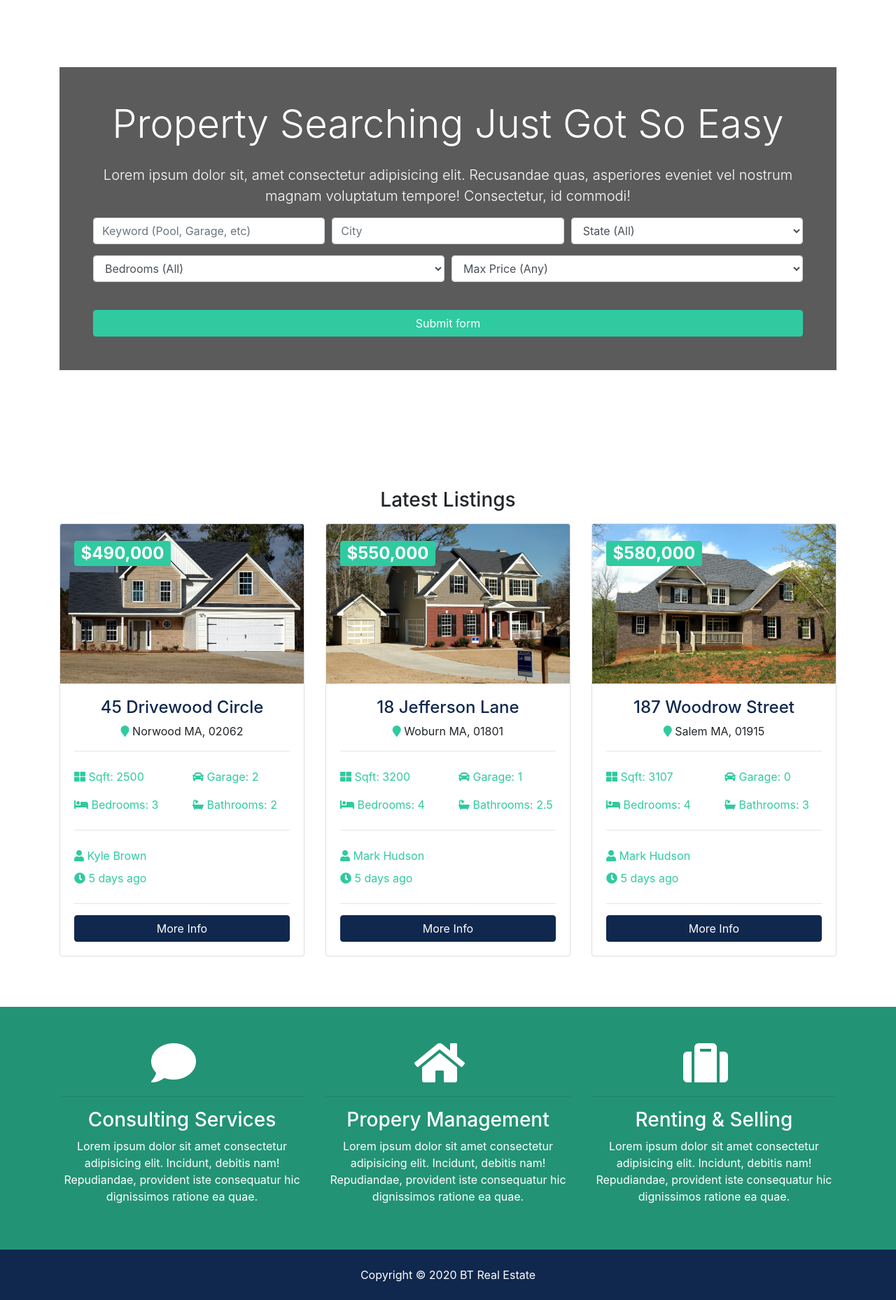
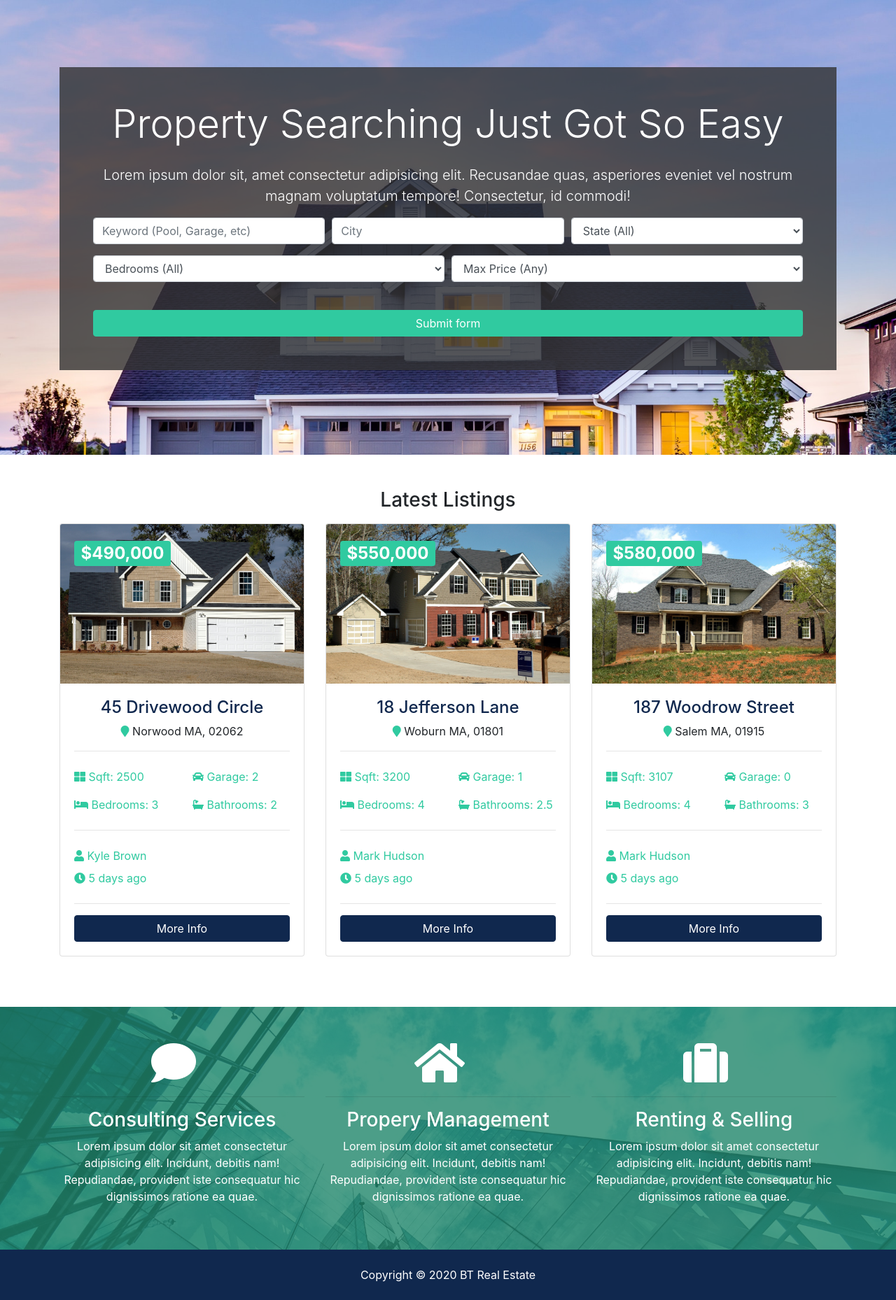
Before and after one commit to CodeSpacePlus/btre_project, a Django app: template templates/pages/index.html in a window 1280 px wide. Shown: the part 128-1986 px from the top of the page at 70% size. Run offline with Django 3.2, Linux system fonts and the light colour scheme; the template is opened without the code that fills it, so the values that code supplies are empty; some libraries are stand-ins or nearby versions.

Commit message:
Fixed problem with images not loading from style.css

```diff
--- a/btre/static/css/style.css
+++ b/btre/static/css/style.css
@@ -20,7 +20,11 @@ img {
 }
 
 #showcase {
-  background-image: url(../img/showcase.jpg) no-repeat top center fixed/cover;
+  background-size: cover;
+  background-repeat: no-repeat;
+  background-position: top center;
+  background-image: url(../img/showcase.jpg);
+  background-attachment: fixed;
   position: relative;
   min-height: 650px;
   color: #fff;
@@ -42,7 +46,11 @@ img {
 }
 
 #services {
-  background-image: url(../img/building.jpg) no-repeat top center fixed/cover;
+  background-size: cover;
+  background-repeat: no-repeat;
+  background-position: top center;
+  background-image: url(../img/building.jpg);
+  background-attachment: fixed;
   min-height: 300px;
   position: relative;
   overflow: hidden;
@@ -58,7 +66,11 @@ img {
 }
 
 #showcase-inner {
-  background: url(../img/building.jpg) no-repeat top center fixed/cover;
+  background-size: cover;
+  background-repeat: no-repeat;
+  background-position: top center;
+  background-image: url(../img/building.jpg);
+  background-attachment: fixed;
   position: relative;
   overflow: hidden;
   min-height: 200px;
```
